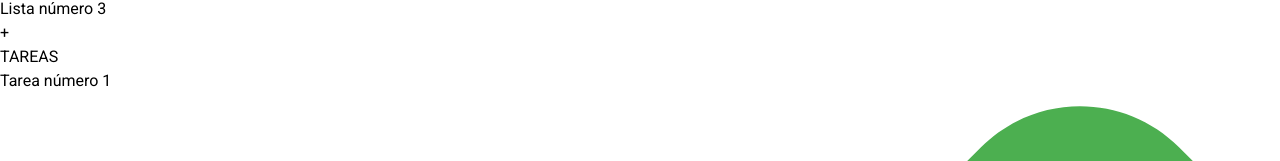
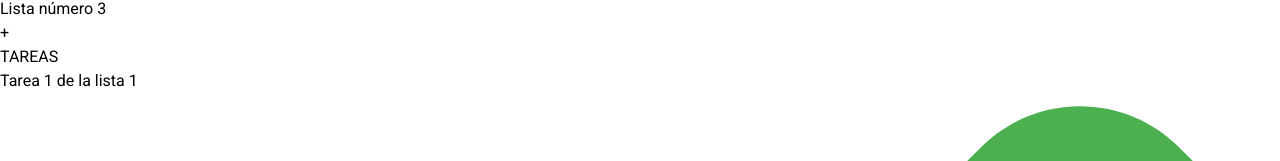
Before and after one commit to algusaem/task-manager, a React (Create React App) app: page / in a window 1280 px wide. Shown: the part 195-356 px from the top of the page. Built offline with nearby package versions, Linux system fonts and the light colour scheme; what @material-tailwind/react would draw is missing.

Commit message:
AG - Mock Testing JSON

```diff
--- a/src/components/LandingPage/ToDoList/LeftPanel/LeftPanel.jsx
+++ b/src/components/LandingPage/ToDoList/LeftPanel/LeftPanel.jsx
@@ -2,6 +2,9 @@ import React from 'react';
 import List from './List/List';
 import ListTaskButton from '../ListTaskButton';
 import ListTaskTitle from '../ListTaskTitle';
+
+//Mock API
+import listas from '../../../../mock/listas.json';
 
 const LeftPanel = () => {
 
@@ -13,9 +16,9 @@ const LeftPanel = () => {
       </div>
 
       <ul className='w-full h-full flex flex-col gap-2'>
-        <List listName={"Lista número 1"}/>
-        <List listName={"Lista número 2"}/>
-        <List listName={"Lista número 3"}/>
+        {listas.listas.map((element, key) => (
+          <List  listName={element.nombre} key={key} />
+        ))}
       </ul>
     </div>
   );
--- a/src/components/LandingPage/ToDoList/RightPanel/RightPanel.jsx
+++ b/src/components/LandingPage/ToDoList/RightPanel/RightPanel.jsx
@@ -2,6 +2,9 @@ import React from 'react';
 import Task from './Task/Task';
 import ListTaskButton from '../ListTaskButton';
 import ListTaskTitle from '../ListTaskTitle';
+
+//Mock API
+import listas from '../../../../mock/listas.json';
 
 const RightPanel = () => {
 
@@ -13,9 +16,9 @@ const RightPanel = () => {
         <ListTaskTitle titleName="TAREAS"/>
       </div>
       <ul className=' w-full h-full flex flex-col gap-2'>
-        <Task taskName={"Tarea número 1"}></Task>
-        <Task taskName={"Tarea número 2"}></Task>
-        <Task taskName={"Tarea número 3"}></Task>
+          {listas.listas[0].tareas.map((element, key) => (
+            <Task  taskName={element} key={key}></Task>
+          ))}
       </ul>
     </div>
   );
--- a/src/components/LandingPage/ToDoList/RightPanel/Task/Task.jsx
+++ b/src/components/LandingPage/ToDoList/RightPanel/Task/Task.jsx
@@ -7,8 +7,8 @@ const Task = ({ taskName }) => {
   return (
     <div className='group mx-auto p-4 bg-white w-[90%] h-fit rounded-md transition hover:bg-[#671E8A] cursor-pointer'>
         <li className='text-xl group-hover:text-white inline'><a href='#'>{taskName}</a></li>
-        <l1 className='float-right text-xl'><img src={createIcon} className='h-6 ml-4 transform hover:scale-125'/></l1>
-        <l1 className='float-right text-xl'><img src={deleteIcon} className='h-6 mx-4 transform hover:scale-125'/></l1>
+        <li className='float-right text-xl'><img src={createIcon} className='h-6 ml-4 transform hover:scale-125'/></li>
+        <li className='float-right text-xl'><img src={deleteIcon} className='h-6 mx-4 transform hover:scale-125'/></li>
     </div>
   );
 }
--- a/src/mock/listas.json
+++ b/src/mock/listas.json
@@ -1,17 +1,28 @@
 {
-  "list1": [
-    "Task 1 for list 1",
-    "Task 2 for list 1",
-    "Task 3 for list 1"
-  ],
-  "list2": [
-    "Task 1 for list 2",
-    "Task 2 for list 2",
-    "Task 3 for list 2"
-  ],
-  "list3": [
-    "Task 1 for list 3",
-    "Task 2 for list 3",
-    "Task 3 for list 3"
+  "listas": [
+    {
+      "nombre": "Lista número 1",
+      "tareas": [
+        "Tarea 1 de la lista 1",
+        "Tarea 2 de la lista 1",
+        "Tarea 3 de la lista 1"
+      ]
+    },
+    {
+      "nombre": "Lista número 2",
+      "tareas": [
+        "Tarea 1 de la lista 2",
+        "Tarea 2 de la lista 2",
+        "Tarea 3 de la lista 2"
+      ]
+    },
+    {
+      "nombre": "Lista número 3",
+      "tareas": [
+        "Tarea 1 de la lista 3",
+        "Tarea 2 de la lista 3",
+        "Tarea 3 de la lista 3"
+      ]
+    }
   ]
 }
```
